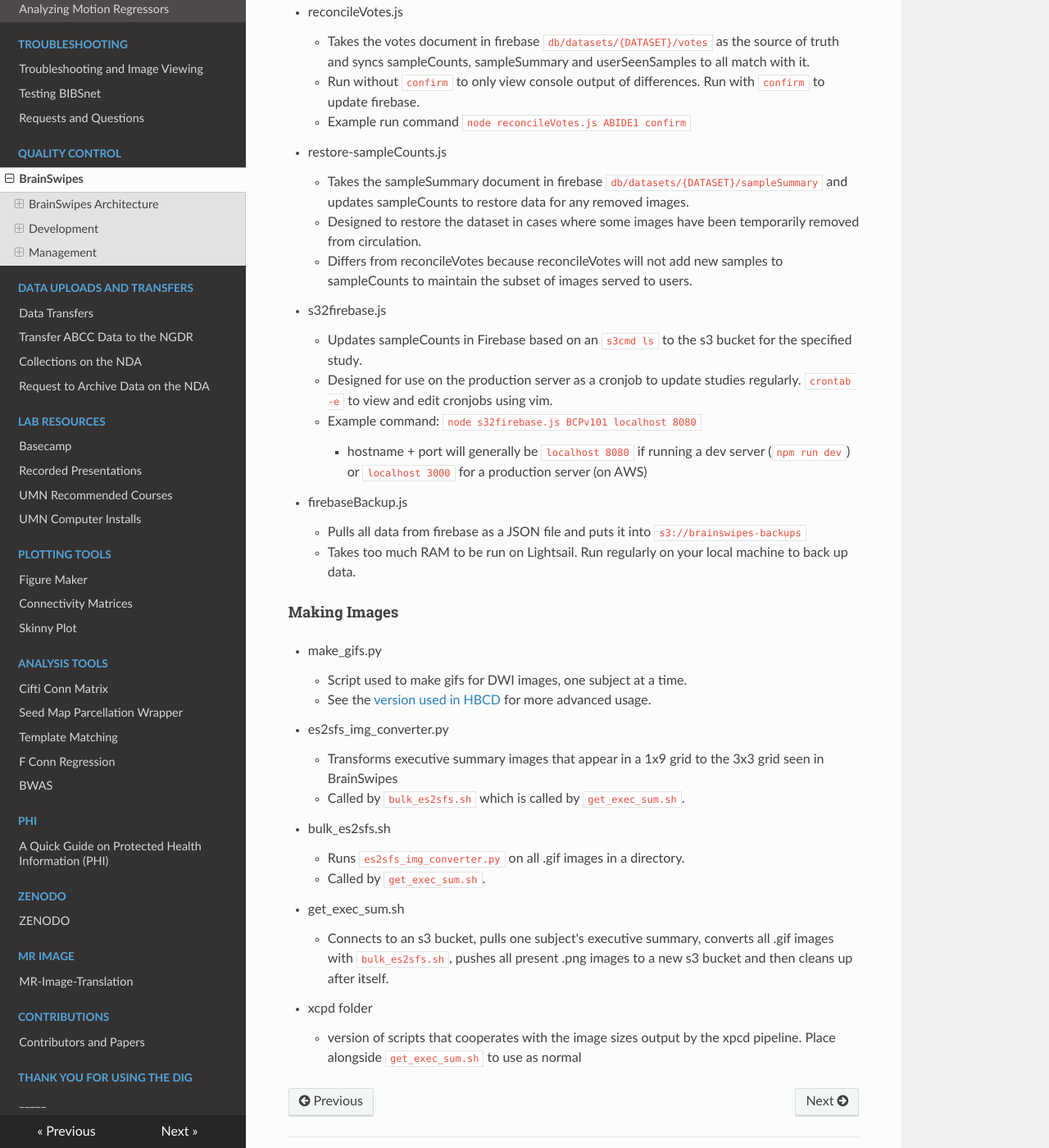
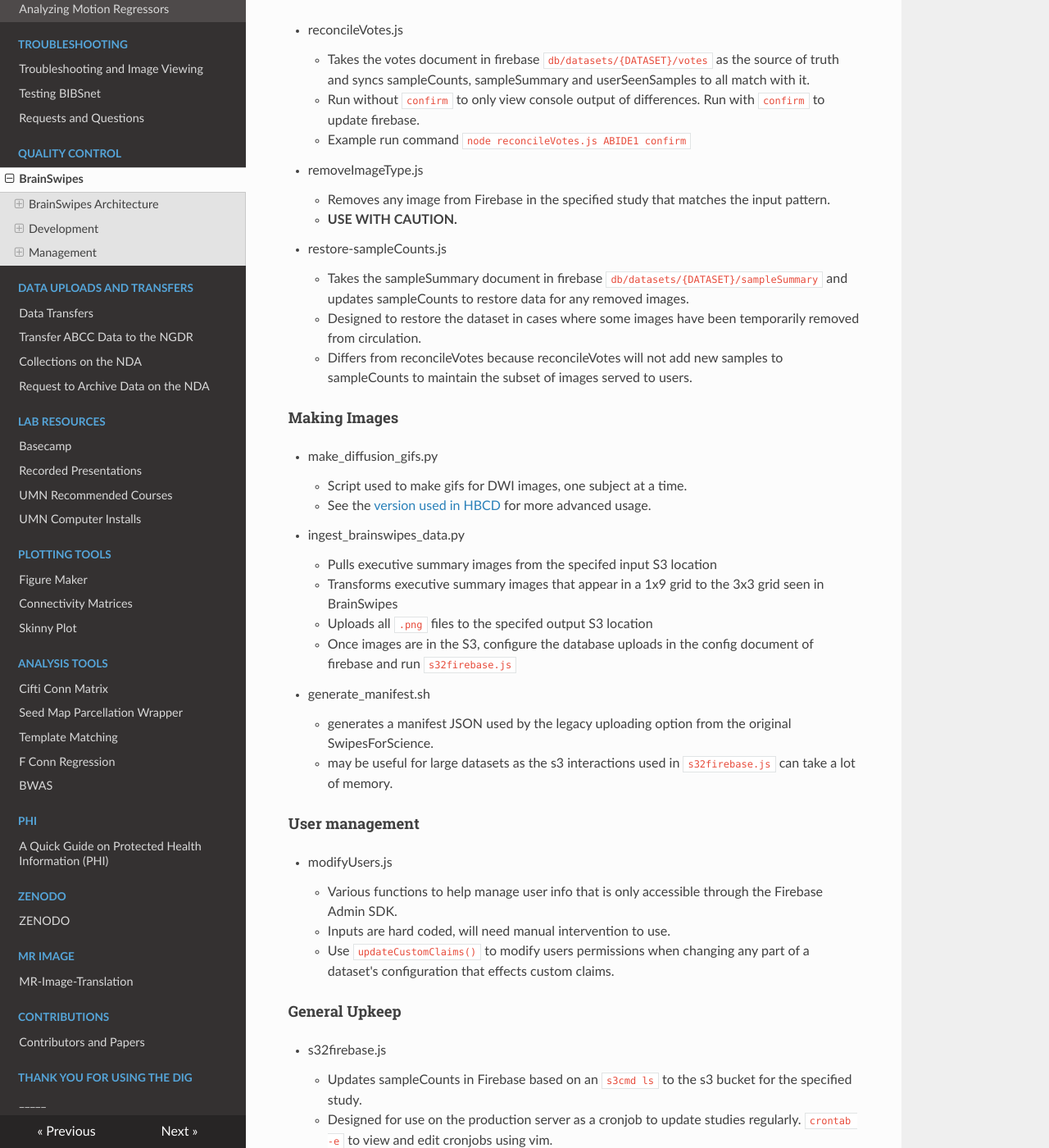
Before and after one commit to DCAN-Labs/cdni-brain, an MkDocs documentation site: the page built from docs/brainswipes.md, in a window 1280 px wide and 1400 px high, scrolled down 6224 px. Shown: the whole window at 82% size. Built offline with MkDocs 1.6.1, drawn with Linux system fonts in a browser that asks for light colours; nearby versions of some CDN libraries; some of the changed text lies outside the part shown.

Commit message:
updated tools and config

```diff
--- a/docs/brainswipes.md
+++ b/docs/brainswipes.md
@@ -60,19 +60,13 @@ Here is an example bucket policy for the bucket `swipes_test` that gives full ac
 
 #### List of S3 buckets used by BrainSwipes
 
-| S3 Bucket                | study       | notes                                              |
-|--------------------------|-------------|----------------------------------------------------|
-| s3://brainswipes         | BCP v 1.0.0 | many tutorial images are pulled from here          |
-| s3://brainswipes-backups |      -      | Bucket that the script firebaseBackup.js pushes to |
-| s3://swipes-abcd         | ABCC Year 2 |                                                    |
-| s3://swipes-elabe        | ELABE       |                                                    |
-| s3://swipesABIDE1        | ABIDE 1     | many tutorial images are pulled from here          |
-| s3://swipesABIDE2        | ABIDE 2     |                                                    |
-| s3://swipesBCP           | BCP v 1.0.1 |                                                    |
-| s3://hbcd-main-study     | HBCD        | HBCD main study, T1/T2 and Diffusion               |
-| s3://midb-hbcd-pilot-pr  | HBCD        | HBCD pilot data, T1/T2 and Diffusion               |
-| s3://swipes_test         | Test data   | Some tutorial images live here                     |
-| s3://swipes-hbn          | HBN         |                                                    |
+| S3 Bucket                | study                | notes                                              |
+|--------------------------|----------------------|----------------------------------------------------|
+| s3://brainswipes         | DCAN Managed studies | Studies split into first level directories         |
+| s3://brainswipes-backups |           -          | Bucket that the script firebaseBackup.js pushes to |
+| s3://hbcd-main-study     | HBCD                 | HBCD main study, T1/T2 and Diffusion               |
+| s3://midb-hbcd-pilot-pr  | HBCD                 | HBCD pilot data, T1/T2 and Diffusion               |
+
 
 ## Development
 
@@ -172,6 +166,10 @@ Dataset specific configuration is done here as well, this is where information i
 
         - The name showed on the website. Different from the key of the record in config as the key does not allow special characters.
 
+    - prefixes
+
+        - A list of prefixes to be passed into the `ListObjectsV2Command` to reduce the number of objects returned. Recommended for buckets with lots of data not related to this dataset being ingested.
+
     - s3filepath
 
         - Filepath for finding images, both for displaying in the app and updating sampleCounts from the s3. {{SUBJECT}}, {{SESSION}}, and {{FILENAME}} will be replaced on a per image basis.
@@ -220,6 +218,7 @@ Dataset specific configuration is done here as well, this is where information i
     - available
 
         - Whether the dataset is open to the public. New users will see studies with ‘true’ by default. Any study with ‘false’ will require Globus authorization.
+        - Changing this after creating a study will only modify the permissions of new users. To modify old users' permissions run `modifyUsers.js` in the tools folder.
 
     - datasets
 
@@ -235,6 +234,9 @@ Use the `tools/get_exec_sum.sh` script to format images for use with brainswipes
 
 A description of scripts in the tools folder.
 
+Scripts may require `brainswipes-firebase-adminsdk.json` or `brainswipes-rtdb-token.json` to run.
+To generate these JSONs visit the Firebase console. Put them in the top level directory where they will be git ignored.
+
 #### Database Interactions
 - reconcileVotes.js
 
@@ -242,11 +244,50 @@ A description of scripts in the tools folder.
     - Run without `confirm` to only view console output of differences. Run with `confirm` to update firebase.
     - Example run command `node reconcileVotes.js ABIDE1 confirm`
 
+- removeImageType.js
+
+    - Removes any image from Firebase in the specified study that matches the input pattern.
+
+    - **USE WITH CAUTION.**
+
 - restore-sampleCounts.js
 
     - Takes the sampleSummary document in firebase `db/datasets/{DATASET}/sampleSummary` and updates sampleCounts to restore data for any removed images.
     - Designed to restore the dataset in cases where some images have been temporarily removed from circulation.
     - Differs from reconcileVotes because reconcileVotes will not add new samples to sampleCounts to maintain the subset of images served to users.
+
+
+#### Making Images
+- make_diffusion_gifs.py
+
+    - Script used to make gifs for DWI images, one subject at a time.
+    - See the [version used in HBCD](https://github.com/DCAN-Labs/QSIPREP_HBCD_QC) for more advanced usage.
+
+- ingest_brainswipes_data.py
+
+    - Pulls executive summary images from the specifed input S3 location
+    - Transforms executive summary images that appear in a 1x9 grid to the 3x3 grid seen in BrainSwipes
+    - Uploads all `.png` files to the specifed output S3 location
+    - Once images are in the S3, configure the database uploads in the config document of firebase and run `s32firebase.js`
+
+- generate_manifest.sh
+
+    - generates a manifest JSON used by the legacy uploading option from the original SwipesForScience.
+    - may be useful for large datasets as the s3 interactions used in `s32firebase.js` can take a lot of memory.
+
+
+#### User management
+
+- modifyUsers.js
+
+    - Various functions to help manage user info that is only accessible through the Firebase Admin SDK.
+
+    - Inputs are hard coded, will need manual intervention to use.
+
+    - Use `updateCustomClaims()` to modify users permissions when changing any part of a dataset's configuration that effects custom claims.
+
+
+#### General Upkeep
 
 - s32firebase.js
 
@@ -259,27 +300,3 @@ A description of scripts in the tools folder.
 
     - Pulls all data from firebase as a JSON file and puts it into `s3://brainswipes-backups`
     - Takes too much RAM to be run on Lightsail. Run regularly on your local machine to back up data.
-
-#### Making Images
-- make_gifs.py
-
-    - Script used to make gifs for DWI images, one subject at a time.
-    - See the [version used in HBCD](https://github.com/DCAN-Labs/QSIPREP_HBCD_QC) for more advanced usage.
-
-- es2sfs_img_converter.py
-
-    - Transforms executive summary images that appear in a 1x9 grid to the 3x3 grid seen in BrainSwipes
-    - Called by `bulk_es2sfs.sh` which is called by `get_exec_sum.sh`.
-
-- bulk_es2sfs.sh
-
-    - Runs `es2sfs_img_converter.py` on all .gif images in a directory.
-    - Called by `get_exec_sum.sh`.
-
-- get_exec_sum.sh
-
-    - Connects to an s3 bucket, pulls one subject's executive summary, converts all .gif images with `bulk_es2sfs.sh`, pushes all present .png images to a new s3 bucket and then cleans up after itself.
-
-- xcpd folder
-
-    - version of scripts that cooperates with the image sizes output by the xpcd pipeline. Place alongside `get_exec_sum.sh` to use as normal
```
Also changed, not shown: other parts of docs/brainswipes.md (+1 -1 lines).
